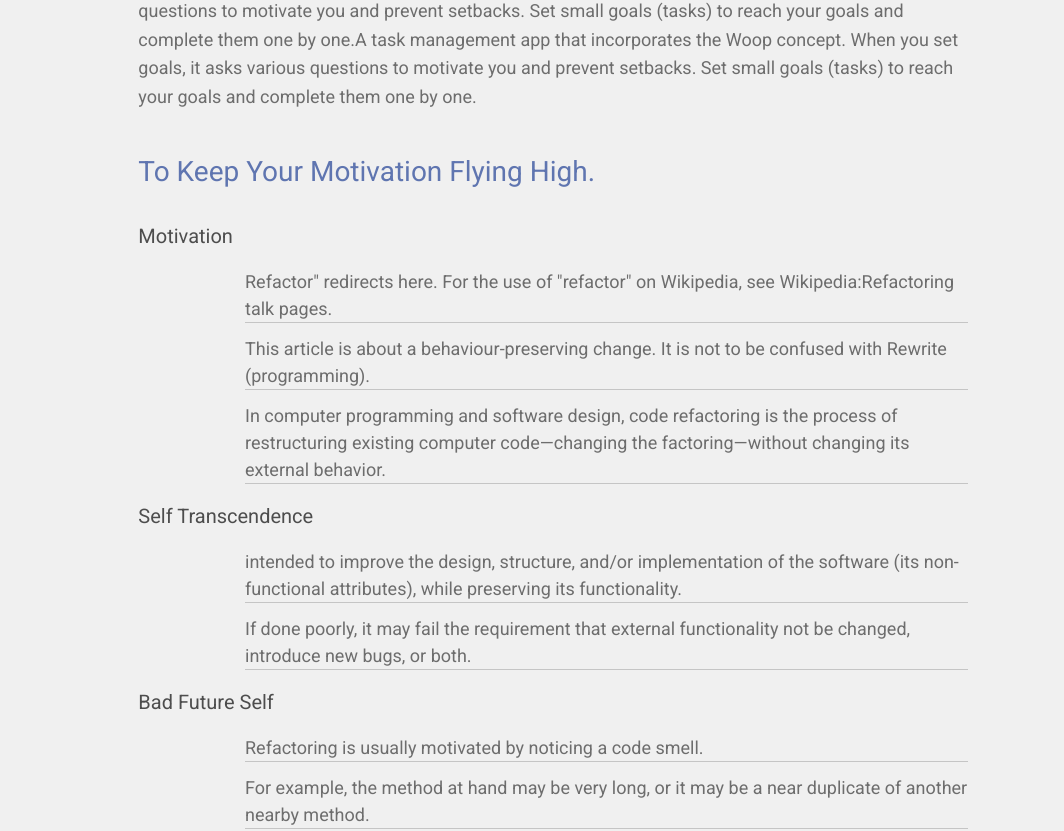
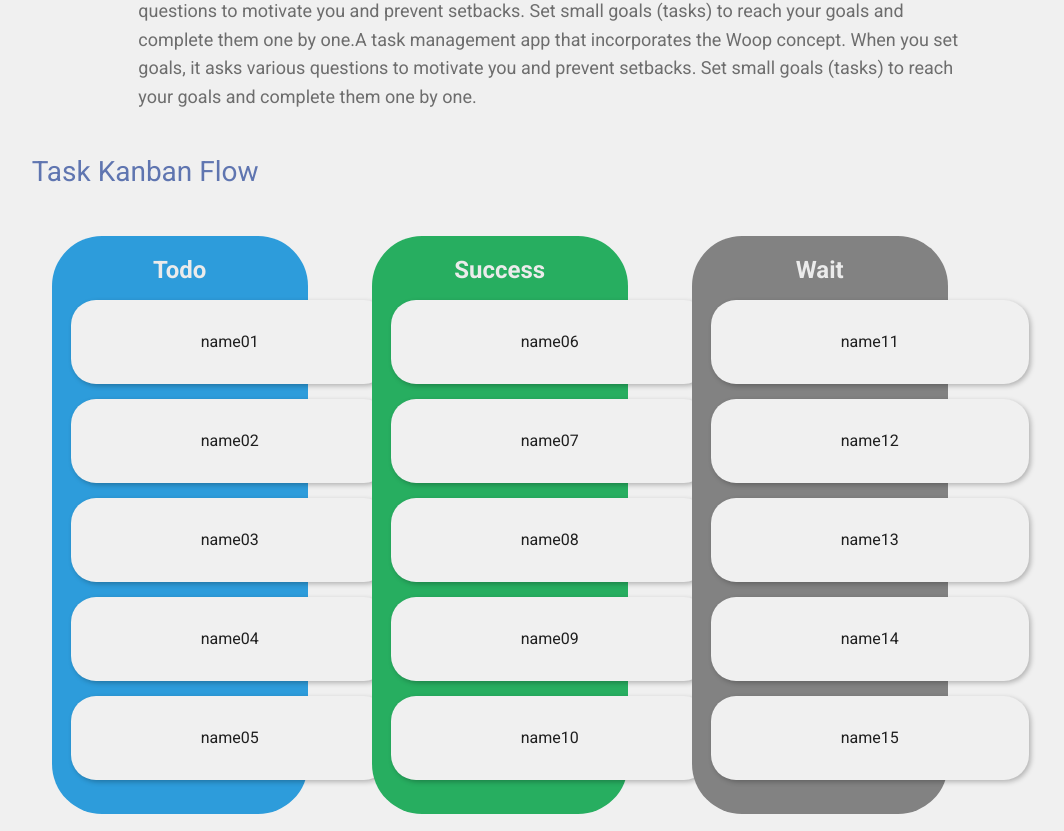
Before and after one commit to cerven12/woop_app, a Vue app in the folder frontend/: page /goal in a window 1280 px wide. Shown: the part 299-1130 px from the top of the page, without its empty margins (87-1151 px from the left). Built offline with nearby package versions, Linux system fonts and the light colour scheme; a web font is replaced by a local one; what mavon-editor would draw is missing.

Commit message:
Added Kanban component.

```diff
--- a/frontend/src/main.js
+++ b/frontend/src/main.js
@@ -9,8 +9,8 @@ import jwt_decode from "jwt-decode";
 import "./assets/sass/style.scss";
 import mavonEditor from "mavon-editor";
 import "mavon-editor/dist/css/index.css";
-import Cookies from 'js-cookie';
-
+import Cookies from "js-cookie";
+import draggable from "vuedraggable";
 
 Vue.config.productionTip = false;
 axios.defaults.xsrfHeaderName = "X-CSRFToken";
@@ -20,6 +20,7 @@ Vue.use(mavonEditor);
 new Vue({
   router,
   store,
+  draggable,
   Cookies,
   vuetify,
   jwt_decode,
--- a/frontend/src/views/goal/Goal.vue
+++ b/frontend/src/views/goal/Goal.vue
@@ -3,6 +3,8 @@
     <div id="background">
       <div style="padding: 50px 0px; background: #f0f0f0;"></div>
       <AfterGoal></AfterGoal>
+      <Kanban></Kanban>
+
       <AfterMotive></AfterMotive>
       <AfterGIveUp></AfterGIveUp>
       <AfterSchedule></AfterSchedule>
@@ -35,6 +37,7 @@ import AfterSchedule from "./schedule/AfterSchedule";
 
 // Note
 import Note from "./note/Note.vue";
+import Kanban from "./task/Kanban.vue";
 
 export default {
   components: {
@@ -47,6 +50,7 @@ export default {
     BeforeSchedule,
     AfterSchedule,
     Note,
+    Kanban,
   },
 };
 </script>
--- /dev/null
+++ b/frontend/src/views/goal/task/Kanban.vue
@@ -0,0 +1,197 @@
+<template>
+  <div>
+    <div id="css-grid">
+      <!-- 難しさと満足度はVuetifyのRatingを使うとよいかも　https://vuetifyjs.com/en/components/ratings/ -->
+      <v-container fluid id="view-area">
+        <!-- Vew Goal Title -->
+        <v-row>
+          <v-col cols="1"></v-col>
+          <v-col cols="10">
+            <h1 class="message-title">
+              Task Kanban Flow
+            </h1>
+          </v-col>
+        </v-row>
+        <!-- ------------------------------------------------ -->
+        <v-row>
+          <v-col cols="1"></v-col>
+
+          <v-col cols="3">
+            <div class="board">
+              <h3 class="category-title">Todo</h3>
+              <draggable
+                v-model="itemsA"
+                group="myGroup"
+                @start="drag = true"
+                @end="drag = false"
+                :options="options"
+              >
+                <div class="item" v-for="item in itemsA" :key="item.id">
+                  {{ item.name }}
+                </div>
+              </draggable>
+            </div>
+          </v-col>
+
+          <v-col cols="3">
+            <div class="board" style="background:#27AE60;">
+              <h3 class="category-title">Success</h3>
+              <draggable
+                v-model="itemsB"
+                group="myGroup"
+                @start="drag = true"
+                @end="drag = false"
+                :options="options"
+              >
+                <div class="item" v-for="item in itemsB" :key="item.id">
+                  {{ item.name }}
+                </div>
+              </draggable>
+            </div>
+          </v-col>
+
+          <v-col cols="3">
+            <div class="board" style="background:#828282;">
+              <h3 class="category-title">Wait</h3>
+              <draggable
+                v-model="itemsC"
+                group="myGroup"
+                @start="drag = true"
+                @end="drag = false"
+                :options="options"
+              >
+                <div class="item" v-for="item in itemsC" :key="item.id">
+                  {{ item.name }}
+                </div>
+              </draggable>
+            </div>
+          </v-col>
+        </v-row>
+        <!-- ------------------------------------------------ -->
+      </v-container>
+    </div>
+  </div>
+</template>
+
+<script>
+import draggable from "vuedraggable";
+
+export default {
+  name: "dnd",
+  components: { draggable },
+  data() {
+    return {
+      options: {
+        animation: 200,
+      },
+      options: {
+        group: "myGroup",
+        animation: 200,
+      },
+      itemsA: [
+        { id: 1, name: "name01" },
+        { id: 2, name: "name02" },
+        { id: 3, name: "name03" },
+        { id: 4, name: "name04" },
+        { id: 5, name: "name05" },
+      ],
+      itemsB: [
+        { id: 6, name: "name06" },
+        { id: 7, name: "name07" },
+        { id: 8, name: "name08" },
+        { id: 9, name: "name09" },
+        { id: 10, name: "name10" },
+      ],
+      itemsC: [
+        { id: 11, name: "name11" },
+        { id: 12, name: "name12" },
+        { id: 13, name: "name13" },
+        { id: 14, name: "name14" },
+        { id: 15, name: "name15" },
+      ],
+    };
+  },
+};
+</script>
+
+<style scoped>
+/*   ------------------------------------------------------------
+                            CSS Grid
+ ------------------------------------------------------------*/
+#css-grid {
+  display: grid;
+  grid-template-rows: 1fr;
+  grid-template-columns: 100%;
+  grid-template-areas: "view";
+  background-color: #f0f0f0;
+}
+
+#view-area {
+  grid-area: view;
+}
+
+/*   ------------------------------------------------------------
+                            Font Desiign
+ ------------------------------------------------------------*/
+.message-title {
+  font-family: Roboto;
+  font-style: normal;
+  font-weight: normal;
+  font-size: 28px;
+  line-height: 40px;
+  color: #5f75b0;
+}
+
+.category-title {
+  font-family: Roboto;
+  font-size: 24px;
+  text-align: center;
+  line-height: 30px;
+  color: #ebebeb;
+  padding-bottom: 15px;
+}
+
+.writing-text {
+  font-family: Roboto;
+  font-style: normal;
+  font-weight: normal;
+  font-size: 18px;
+  /* line-height: 1.6; */
+  /* letter-spacing: 0.05em; */
+  font-kerning: nomal;
+  color: #6d6d6d;
+  margin-block-end: 0em;
+}
+
+.content-splitter {
+  border-block-end: solid 1px #c5c5c5;
+  /* padding-bottom: 5px; */
+}
+
+.board {
+  padding: 19px;
+  margin: 20px;
+  border-radius: 50px;
+  background: #2d9cdb;
+  position: relative;
+}
+
+.item {
+  display: inline-block;
+  margin-bottom: 15px;
+  padding: 30px 130px;
+  /* width: 30px; */
+  border-radius: 25px;
+  background-color: #f0f0f0;
+  position: relative;
+  box-shadow: 2px 2px 5px rgba(0, 0, 0, 0.25);
+
+  /* box-shadow: 1px; */
+}
+.item:hover {
+  cursor: grab;
+}
+.item:active {
+  cursor: grabbing;
+}
+</style>
--- a/frontend/src/views/goal/task/task.vue
+++ /dev/null
@@ -1,2 +0,0 @@
-//
-難しさと満足度はVuetifyのRatingを使うとよいかも　https://vuetifyjs.com/en/components/ratings/
```
